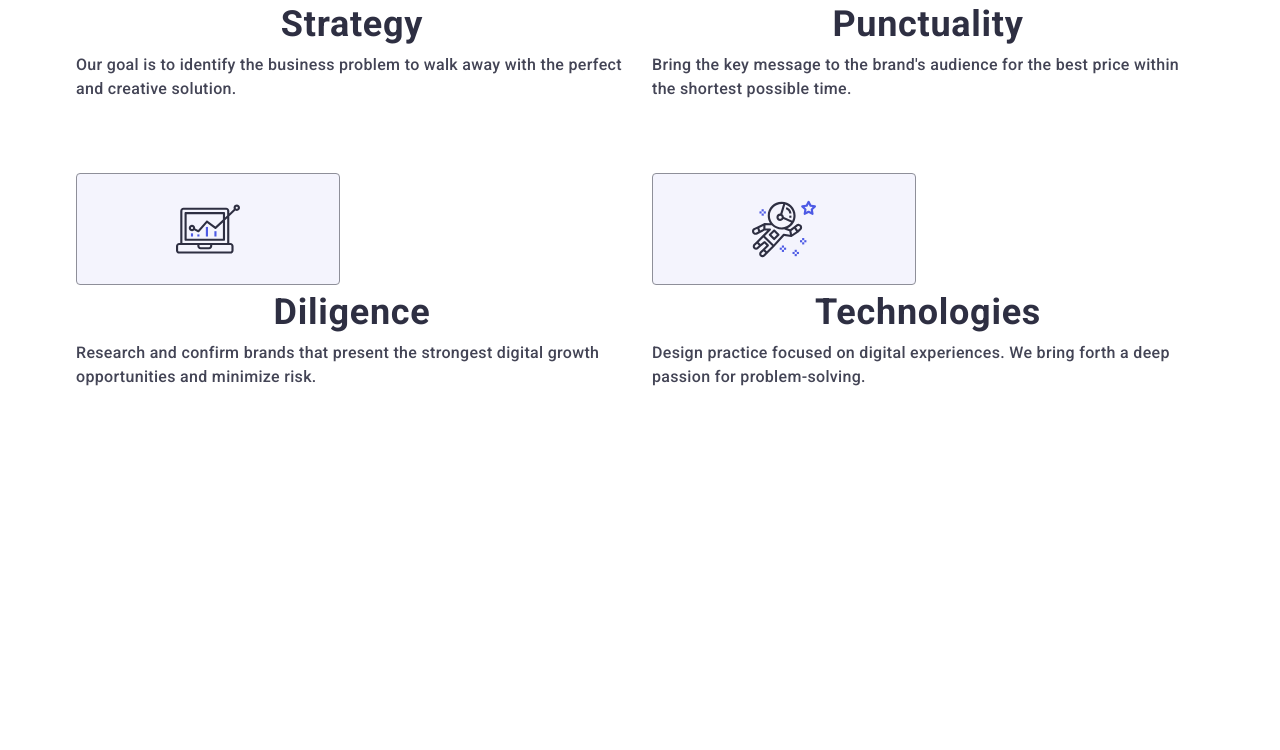
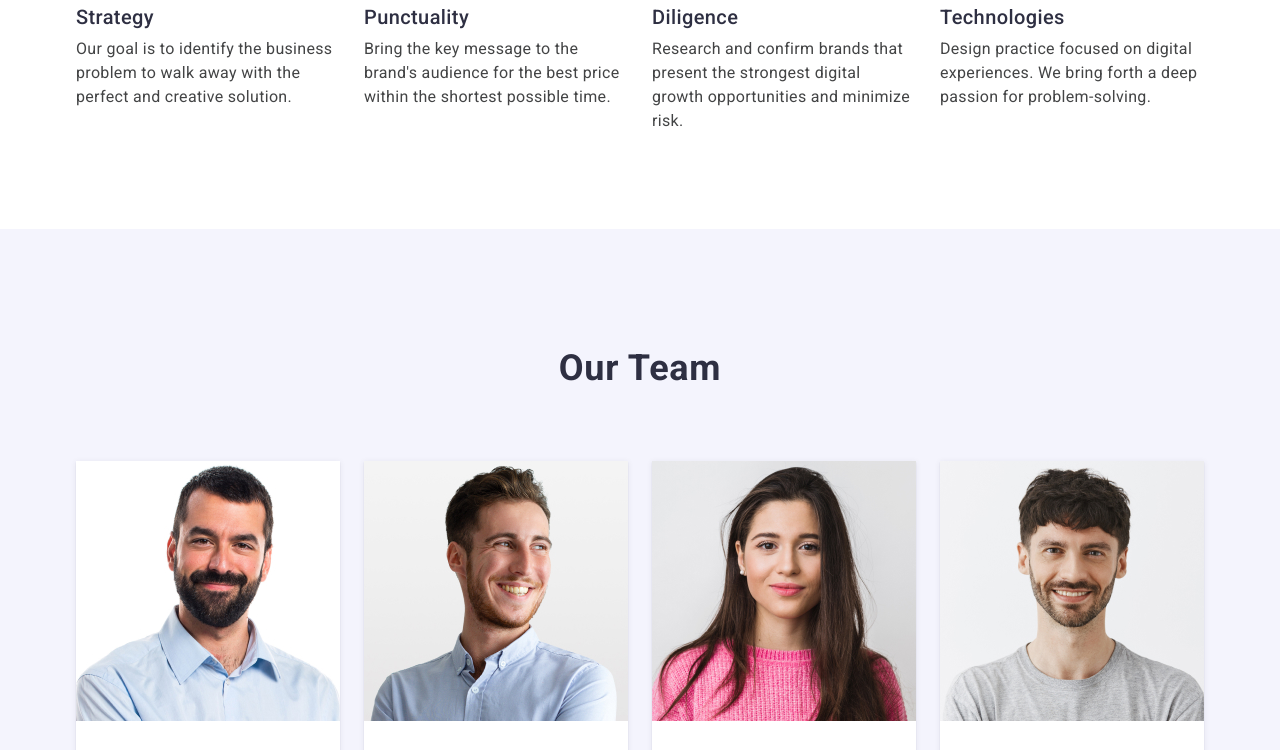
Before and after one commit to Yevhenii-2024/goit-markup-hw-06, a plain HTML site: page index.html in a window 1280 px wide. Shown: the part 908-1658 px from the top of the page. Before the commit the page ends 1393 px from the top, so only its background shows below. Drawn offline with nearby package versions, Linux system fonts and the light colour scheme.

Commit message:
add changes

```diff
--- a/css/styles-old.css
+++ b/css/styles-old.css
@@ -1,18 +1,3 @@
-.title {
-  font-weight: 500;
-  font-size: 20px;
-  line-height: 1.2;
-  letter-spacing: 0.02em;
-  color: #2e2f42;
-  margin-bottom: 8px;
-}
-
-.text-section {
-  font-size: 16px;
-  line-height: 1.5;
-  letter-spacing: 0.02em;
-  margin: 0;
-}
 .team-title {
   font-weight: 700;
   font-size: 36px;
@@ -93,18 +78,9 @@ footer .footer-span {
   max-width: 264px;
 }
 
-.section-team {
-  background-color: #f4f4fd;
-  padding: 120px 0;
-}
-
 .our-team-list {
   display: flex;
   gap: 24px;
-}
-
-li .cont-exp {
-  padding: 32px 0;
 }
 
 .our-portfolio-list {
--- a/css/styles.css
+++ b/css/styles.css
@@ -399,6 +399,7 @@ img {
 
 @media (min-width: 1158px) and (min-resolution: 192dpi) {
   .section-one {
+    max-width: 1440px;
     background-image: linear-gradient(
         rgba(46, 47, 66, 0.7),
         rgba(46, 47, 66, 0.7)
@@ -497,6 +498,10 @@ img {
     row-gap: 72px;
   }
 
+  .title {
+    text-align: start;
+  }
+
   .list-item {
     width: calc((100% - 24px) / 2);
   }
@@ -514,5 +519,76 @@ img {
     background-color: #f4f4fd;
     margin-bottom: 8px;
   }
+
+  .list-sect-two {
+    gap: 24px;
+  }
+
+  .list-item {
+    width: calc((100% - 72px) / 4);
+  }
+
+  .title {
+    font-weight: 500;
+    font-size: 20px;
+    line-height: 1.2;
+  }
+
+  .text-section {
+    font-weight: 400;
+    color: #434445;
+  }
 }
 /* #endregion */
+
+/* #region Team */
+
+.section-team {
+  background-color: #f4f4fd;
+  padding: 96px 0;
+}
+
+@media (min-width: 1158px) {
+  .section-team {
+    padding: 120px 0;
+  }
+}
+
+.team-title {
+  font-weight: 700;
+  font-size: 36px;
+  line-height: 1.11;
+  letter-spacing: 0.02em;
+  text-align: center;
+  text-transform: capitalize;
+  color: #2e2f42;
+  margin-bottom: 72px;
+}
+
+.our-team-list {
+  display: flex;
+  align-items: center;
+  justify-content: center;
+  flex-wrap: wrap;
+  gap: 72px;
+}
+
+.list-team {
+  background-color: #fff;
+  border-radius: 0 0 4px 4px;
+  box-shadow: 0 2px 1px 0 rgba(46, 47, 66, 0.08),
+    0 1px 1px 0 rgba(46, 47, 66, 0.16), 0 1px 6px 0 rgba(46, 47, 66, 0.08);
+}
+
+@media (min-width: 768px) {
+  .our-team-list {
+    row-gap: 64px;
+    column-gap: 24px;
+  }
+}
+
+.cont-exp {
+  padding: 32px 0;
+}
+
+/* #endregion */
--- a/index.html
+++ b/index.html
@@ -158,7 +158,7 @@
           <ul class="list-sect-two">
             <li class="list-item">
               <div class="cont-icon">
-                <svg width="64" height="64" class="icon-position">
+                <svg width="64" height="64">
                   <use href="./images/icons.svg#antenna"></use>
                 </svg>
               </div>
@@ -170,7 +170,7 @@
             </li>
             <li class="list-item">
               <div class="cont-icon">
-                <svg width="64" height="64" class="icon-position">
+                <svg width="64" height="64">
                   <use href="./images/icons.svg#clock"></use>
                 </svg>
               </div>
@@ -182,7 +182,7 @@
             </li>
             <li class="list-item">
               <div class="cont-icon">
-                <svg width="64" height="64" class="icon-position">
+                <svg width="64" height="64">
                   <use href="./images/icons.svg#diagram"></use>
                 </svg>
               </div>
@@ -194,7 +194,7 @@
             </li>
             <li class="list-item">
               <div class="cont-icon">
-                <svg width="64" height="64" class="icon-position">
+                <svg width="64" height="64">
                   <use href="./images/icons.svg#astronaut"></use>
                 </svg>
               </div>
@@ -207,13 +207,14 @@
           </ul>
         </div>
       </section>
-      <!-- <section class="section-team">
+      <section class="section-team">
         <div class="container">
           <h2 class="team-title">Our Team</h2>
           <ul class="our-team-list">
             <li class="list-team">
               <img
-                src="./images/MarkGuerrero.jpg"
+                src="./images/team/markguerrero@1.jpg"
+                srcset="./images/team/markguerrero@2.jpg 2x"
                 alt="Men with beard"
                 width="264"
                 height="260"
@@ -271,7 +272,8 @@
             </li>
             <li class="list-team">
               <img
-                src="./images/TomFord.jpg"
+                src="./images/team/tomford@1.jpg"
+                srcset="./images/team/tomford@2.jpg 2x"
                 alt="nice men with beautiful smile"
                 width="264"
                 height="260"
@@ -329,7 +331,8 @@
             </li>
             <li class="list-team">
               <img
-                src="./images/CamilaGarcia.jpg"
+                src="./images/team/camilagarcia@1.jpg"
+                srcset="./images/team/camilagarcia@2.jpg 2x"
                 alt="attractive women with long dark hair"
                 width="264"
                 height="260"
@@ -387,7 +390,8 @@
             </li>
             <li class="list-team">
               <img
-                src="./images/DanielWilson.jpg"
+                src="./images/team/danielwilson@1.jpg"
+                srcset="./images/team/danielwilson@2.jpg 2x"
                 alt="men with brown hair, moustache and stubble"
                 width="264"
                 height="260"
@@ -445,7 +449,7 @@
             </li>
           </ul>
         </div>
-      </section> -->
+      </section>
       <!-- <section class="sect-four">
         <div class="container">
           <h2 class="portfolio-title">Our Portfolio</h2>
```
